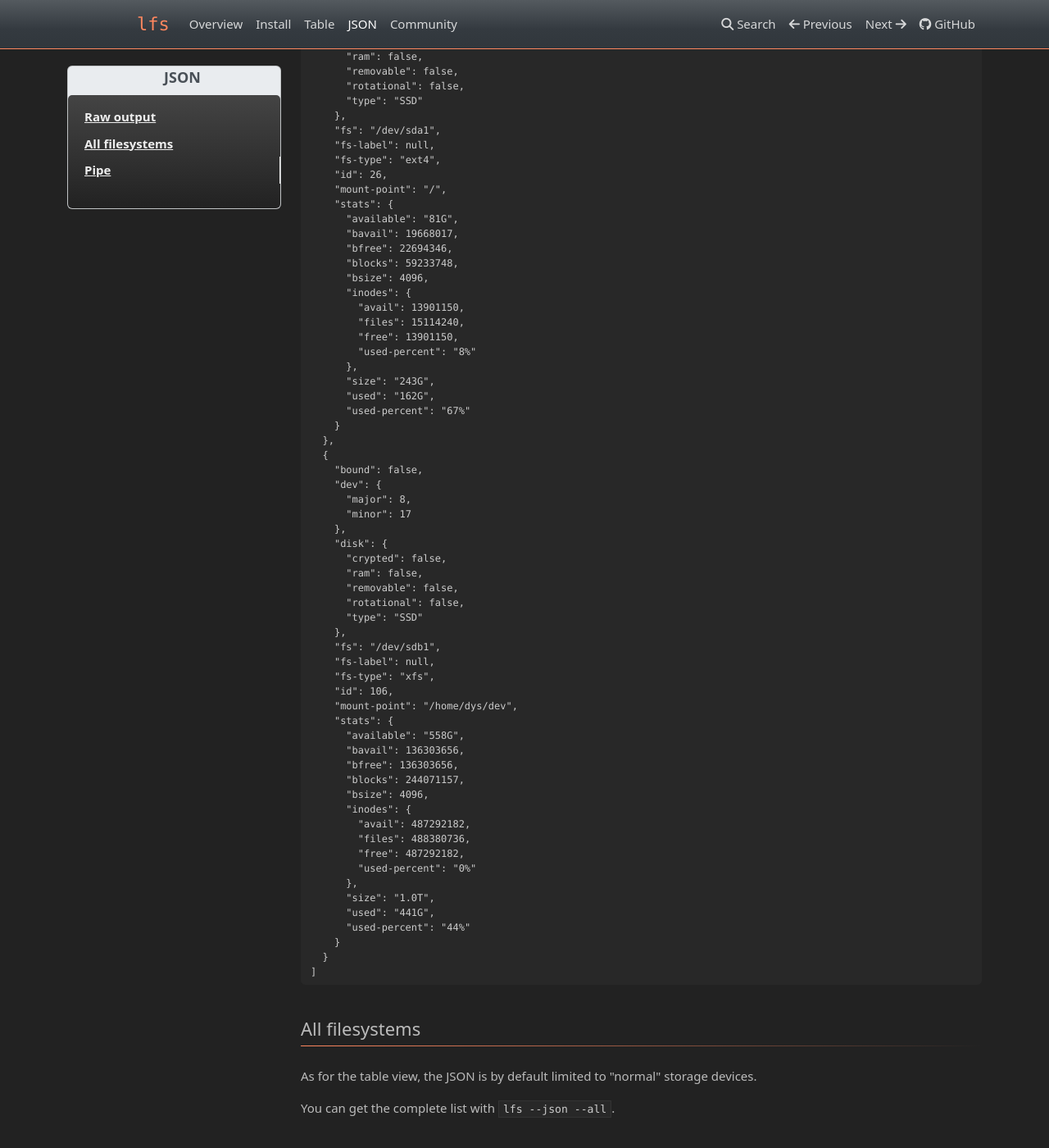
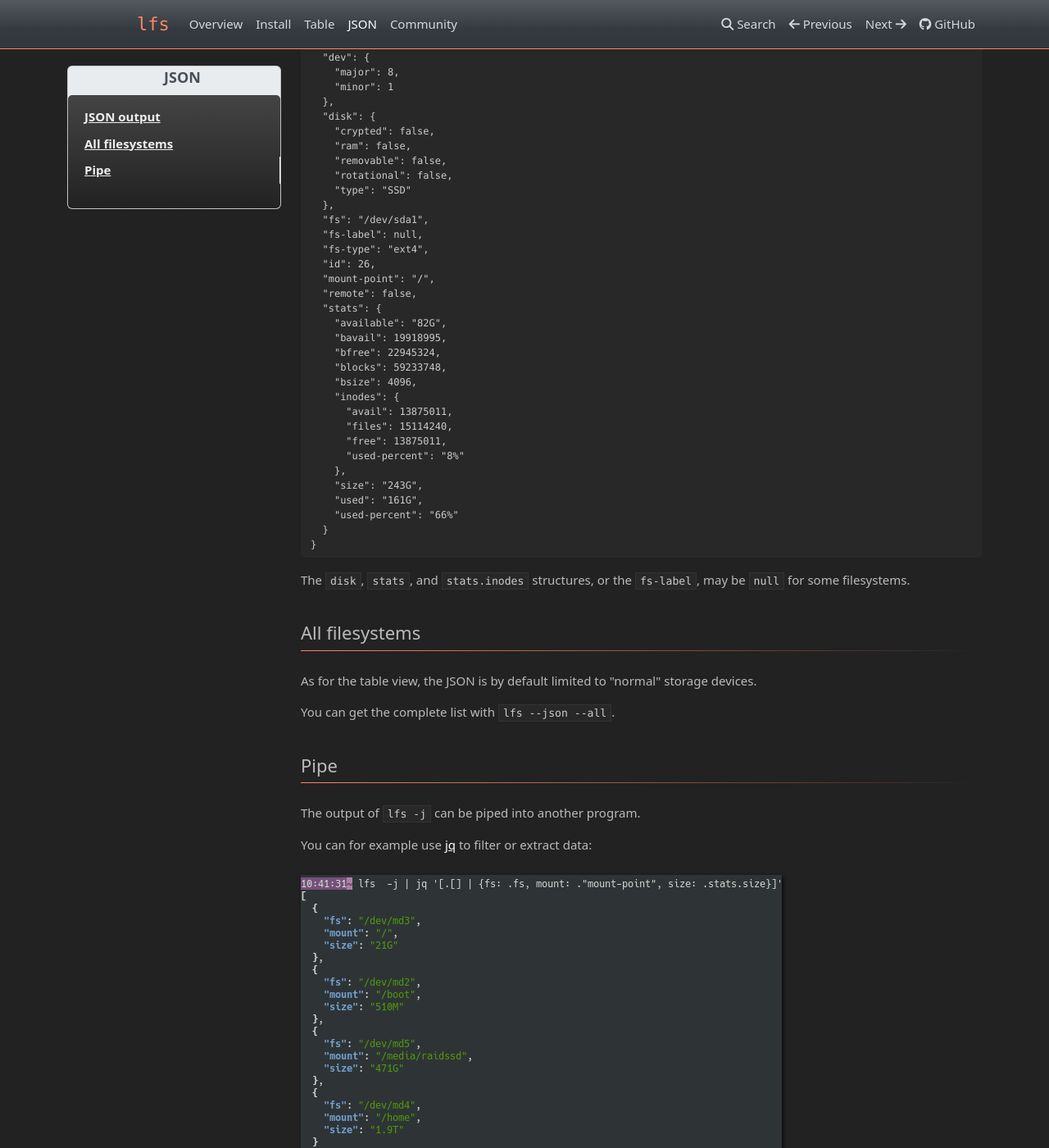
Before and after one commit to Canop/dysk, an MkDocs documentation site: the page built from website/docs/json.md, in a window 1280 px wide and 1400 px high, scrolled down 353 px. Shown: the whole window at 82% size. Built offline with MkDocs 1.6.1, drawn with Linux system fonts in a browser that asks for light colours; nearby versions of some CDN libraries; a style sheet for code colours, icons or effects is not loaded; some of the changed text lies outside the part shown.

Commit message:
update the JSON exemple in website

````diff
--- a/website/docs/json.md
+++ b/website/docs/json.md
@@ -1,84 +1,58 @@
 
 With `lfs --json` (shortened in `lfs -j`) you get a JSON structure that can be used in other programs.
 
-# Raw output
+# JSON output
 
-Here's a sample, that I could get with `lfs -j > disks.json`:
+The normal output is an array of all filesystem matching the filter.
+
+In order to make a sample fitting this site, I extracted the first filesystem with
+
+```bash
+lfs -j | jq '.[0]' > disk.json
+```
+
+Here it is:
 
 ```JSON
-[
-  {
-    "bound": false,
-    "dev": {
-      "major": 8,
-      "minor": 1
+{
+  "bound": false,
+  "dev": {
+    "major": 8,
+    "minor": 1
+  },
+  "disk": {
+    "crypted": false,
+    "ram": false,
+    "removable": false,
+    "rotational": false,
+    "type": "SSD"
+  },
+  "fs": "/dev/sda1",
+  "fs-label": null,
+  "fs-type": "ext4",
+  "id": 26,
+  "mount-point": "/",
+  "remote": false,
+  "stats": {
+    "available": "82G",
+    "bavail": 19918995,
+    "bfree": 22945324,
+    "blocks": 59233748,
+    "bsize": 4096,
+    "inodes": {
+      "avail": 13875011,
+      "files": 15114240,
+      "free": 13875011,
+      "used-percent": "8%"
     },
-    "disk": {
-      "crypted": false,
-      "ram": false,
-      "removable": false,
-      "rotational": false,
-      "type": "SSD"
-    },
-    "fs": "/dev/sda1",
-    "fs-label": null,
-    "fs-type": "ext4",
-    "id": 26,
-    "mount-point": "/",
-    "stats": {
-      "available": "81G",
-      "bavail": 19668017,
-      "bfree": 22694346,
-      "blocks": 59233748,
-      "bsize": 4096,
-      "inodes": {
-        "avail": 13901150,
-        "files": 15114240,
-        "free": 13901150,
-        "used-percent": "8%"
-      },
-      "size": "243G",
-      "used": "162G",
-      "used-percent": "67%"
-    }
-  },
-  {
-    "bound": false,
-    "dev": {
-      "major": 8,
-      "minor": 17
-    },
-    "disk": {
-      "crypted": false,
-      "ram": false,
-      "removable": false,
-      "rotational": false,
-      "type": "SSD"
-    },
-    "fs": "/dev/sdb1",
-    "fs-label": null,
-    "fs-type": "xfs",
-    "id": 106,
-    "mount-point": "/home/dys/dev",
-    "stats": {
-      "available": "558G",
-      "bavail": 136303656,
-      "bfree": 136303656,
-      "blocks": 244071157,
-      "bsize": 4096,
-      "inodes": {
-        "avail": 487292182,
-        "files": 488380736,
-        "free": 487292182,
-        "used-percent": "0%"
-      },
-      "size": "1.0T",
-      "used": "441G",
-      "used-percent": "44%"
-    }
+    "size": "243G",
+    "used": "161G",
+    "used-percent": "66%"
   }
-]
+}
 ```
+
+The `disk`, `stats`, and `stats.inodes` structures, or the `fs-label`, may be `null` for some filesystems.
 
 # All filesystems
 
````
